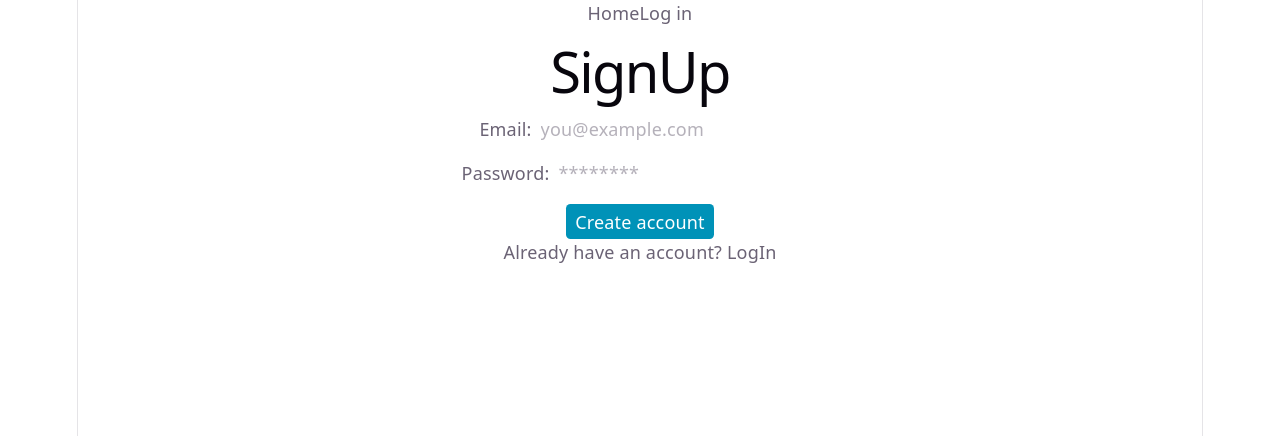
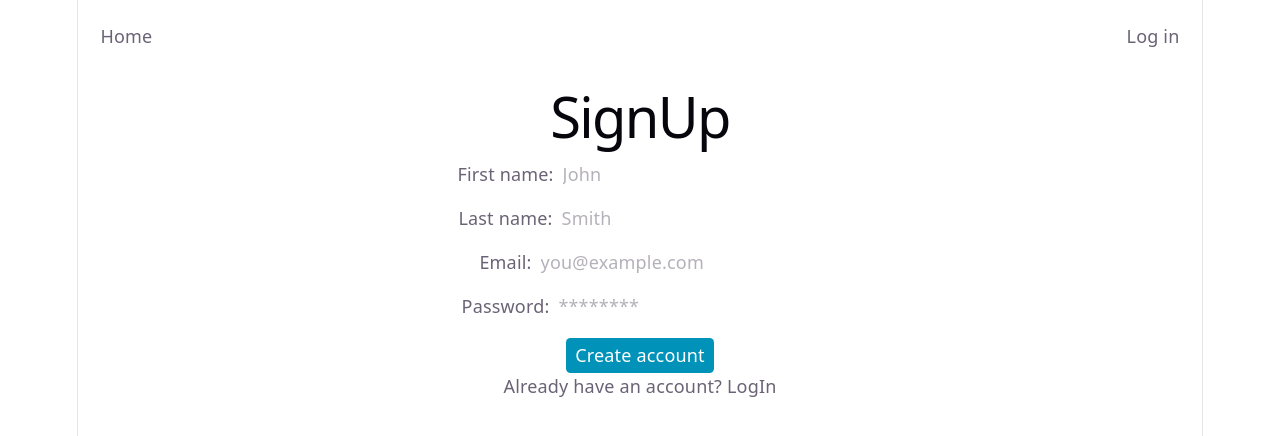
Before and after one commit to dangor220/e-commerce-app, a React (Vite) app: page /signup in a window 1280 px wide. Shown: the top 436 px of the page. Built offline with nearby package versions, Linux system fonts and the light colour scheme.

Commit message:
feat: complete auth feature

```diff
--- a/src/app/App.tsx
+++ b/src/app/App.tsx
@@ -1,6 +1,11 @@
 import { RouterProvider } from 'react-router';
 import { router } from './router';
+import AuthProvider from '@/features/auth/AuthProvider';
 
 export default function App() {
-  return <RouterProvider router={router} />;
+  return (
+    <AuthProvider>
+      <RouterProvider router={router} />
+    </AuthProvider>
+  );
 }
--- a/src/app/RootLayout.tsx
+++ b/src/app/RootLayout.tsx
@@ -1,11 +1,29 @@
+import { useAuth } from '@/features/auth/useAuth';
+import Button from '@/shared/ui/Button';
 import { NavLink, Outlet } from 'react-router/internal/react-server-client';
 
 export default function RootLayout() {
+  const { user, logOut } = useAuth();
   return (
     <>
-      <nav>
+      <nav className="flex justify-between items-center my-5 mx-5">
         <NavLink to="/">Home</NavLink>
-        <NavLink to="/login">Log in</NavLink>
+        {user ? (
+          <>
+            <div className="flex gap-2 items-center">
+              <div className="flex flex-col items-start">
+                <span>
+                  {user.firstName} {user.lastName}
+                </span>
+                <span className="text-sm italic">{user.email}</span>
+              </div>
+
+              <Button onClick={logOut}>Log Out</Button>
+            </div>
+          </>
+        ) : (
+          <NavLink to="/login">Log in</NavLink>
+        )}
       </nav>
       <main>
         <Outlet />
--- /dev/null
+++ b/src/features/auth/AuthContext.ts
@@ -0,0 +1,11 @@
+import { createContext } from 'react';
+import type { User } from './types';
+import type { LogInData } from './schemas';
+
+export interface AuthContextValue {
+  user: User | null;
+  logIn: (data: LogInData) => Promise<void>;
+  logOut: () => void;
+}
+
+export const AuthContext = createContext<AuthContextValue | null>(null);
--- /dev/null
+++ b/src/features/auth/AuthProvider.tsx
@@ -0,0 +1,16 @@
+import { useState, type ReactNode } from 'react';
+import type { User } from './types';
+import type { LogInData } from './schemas';
+import { logIn as logInRequest } from './api';
+import { AuthContext } from './AuthContext';
+
+export default function AuthProvider({ children }: { children: ReactNode }) {
+  const [user, setUser] = useState<User | null>(null);
+
+  const logIn = async (data: LogInData) => {
+    setUser(await logInRequest(data));
+  };
+  const logOut = () => setUser(null);
+
+  return <AuthContext value={{ user, logIn, logOut }}>{children}</AuthContext>;
+}
--- a/src/features/auth/LogInForm.tsx
+++ b/src/features/auth/LogInForm.tsx
@@ -2,8 +2,9 @@ import { zodResolver } from '@hookform/resolvers/zod';
 import { useForm } from 'react-hook-form';
 import { logInSchema, type LogInData } from './schemas';
 import { useNavigate } from 'react-router';
-import { InvalidCredentialsError, logIn } from './api';
+import { InvalidCredentialsError } from './api';
 import Button from '@/shared/ui/Button';
+import { useAuth } from './useAuth';
 
 export default function LogInForm() {
   const navigate = useNavigate();
@@ -13,6 +14,7 @@ export default function LogInForm() {
     setError,
     formState: { errors, isSubmitting },
   } = useForm<LogInData>({ resolver: zodResolver(logInSchema) });
+  const { logIn } = useAuth();
 
   const onSubmit = async (data: LogInData) => {
     try {
--- a/src/features/auth/SignUpForm.tsx
+++ b/src/features/auth/SignUpForm.tsx
@@ -32,6 +32,14 @@ export default function SignUpForm() {
 
   return (
     <form className="flex flex-col gap-4 items-center" onSubmit={handleSubmit(onSubmit)} noValidate>
+      <label className="flex gap-2">
+        First name:
+        <input type="text" placeholder="John" {...register('firstName')} />
+      </label>
+      <label className="flex gap-2">
+        Last name:
+        <input type="text" placeholder="Smith" {...register('lastName')} />
+      </label>
       <label className="flex gap-2">
         Email:
         <input
--- a/src/features/auth/api.ts
+++ b/src/features/auth/api.ts
@@ -1,4 +1,5 @@
 import type { LogInData, SignUpData } from './schemas';
+import type { User } from './types';
 
 export class EmailTakenError extends Error {}
 export class InvalidCredentialsError extends Error {}
@@ -17,7 +18,7 @@ export async function signUp(data: SignUpData): Promise<void> {
   users.push(data);
 }
 
-export async function logIn(data: LogInData): Promise<void> {
+export async function logIn(data: LogInData): Promise<User> {
   await delay(1000);
 
   const user = users.find((u) => u.email === data.email);
@@ -25,4 +26,6 @@ export async function logIn(data: LogInData): Promise<void> {
   if (user?.password !== data.password) {
     throw new InvalidCredentialsError('Invalid email or password');
   }
+
+  return { email: user.email, firstName: user.firstName, lastName: user.lastName };
 }
--- a/src/features/auth/schemas.ts
+++ b/src/features/auth/schemas.ts
@@ -3,6 +3,8 @@ import z from 'zod';
 export const signUpSchema = z.object({
   email: z.email('Введите корректный email'),
   password: z.string().min(8, 'Минимум 8 символов'),
+  firstName: z.string(),
+  lastName: z.string(),
 });
 
 export const logInSchema = z.object({
--- /dev/null
+++ b/src/features/auth/types.ts
@@ -0,0 +1,5 @@
+export type User = {
+  email: string;
+  firstName: string;
+  lastName: string;
+};
--- /dev/null
+++ b/src/features/auth/useAuth.ts
@@ -0,0 +1,12 @@
+import { use } from 'react';
+import { AuthContext } from './AuthContext';
+
+export function useAuth() {
+  const context = use(AuthContext);
+
+  if (!context) {
+    throw new Error('useAuth must be used within AuthProvider');
+  }
+
+  return context;
+}
```
